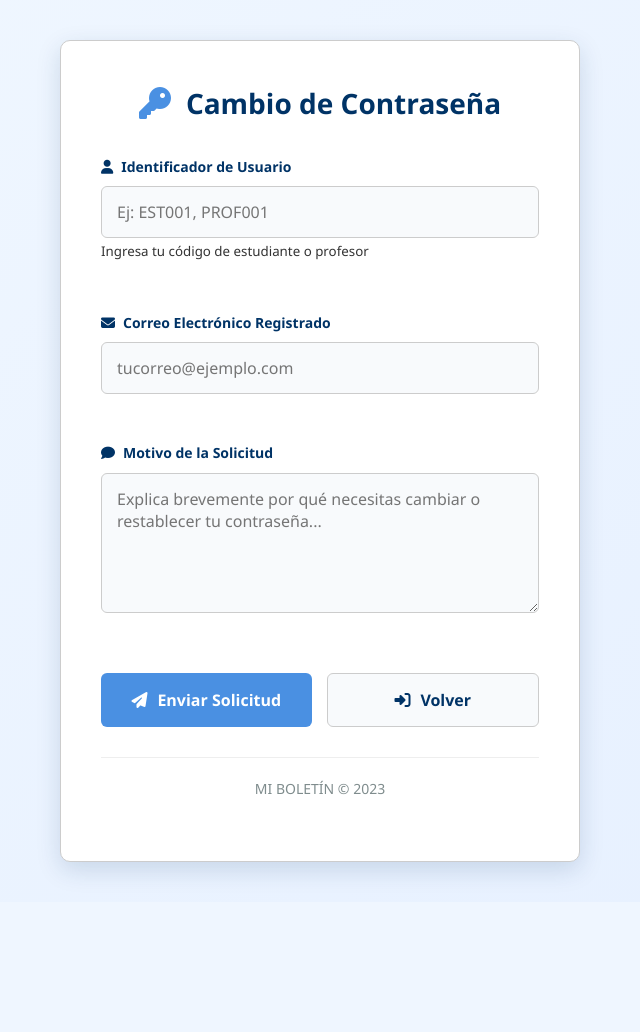
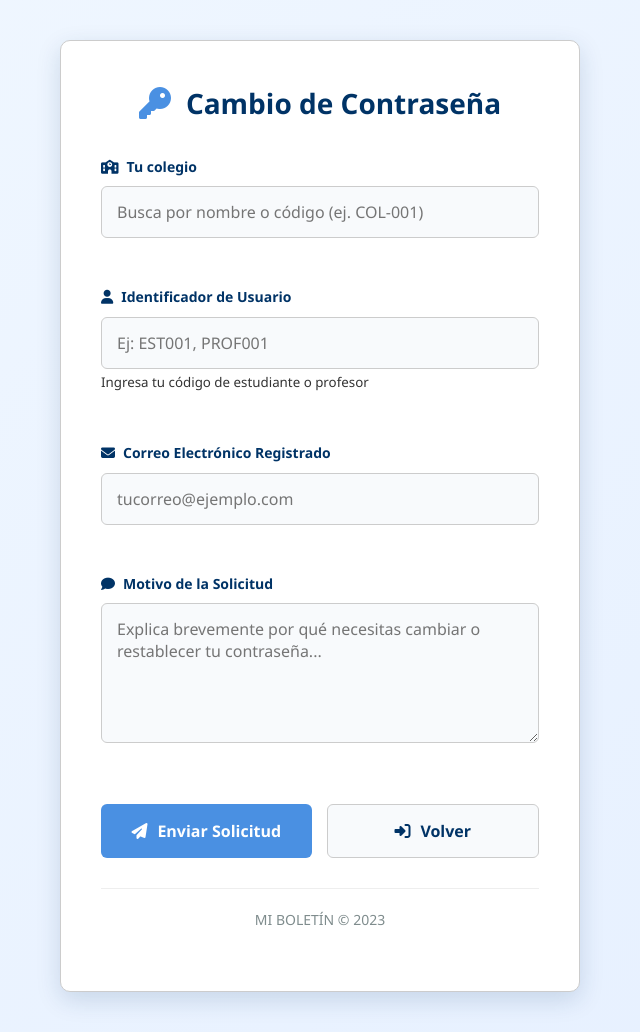
Before and after one commit to andresfelipemorenodominguez/MI_BOLETIN_APLICATIVO_ADMIN, a Flask app: page /solicitud_user in a window 1280 px wide. Shown: the whole page, without its empty margins (320-960 px from the left). Before the commit the page ends 883 px from the top, so only its background shows below. Run offline with Flask 3, Linux system fonts and the light colour scheme; data that the repository does not hold is empty; some libraries are stand-ins or nearby versions.

Commit message:
arreglo del olvido de contraseña

```diff
--- a/app.py
+++ b/app.py
@@ -644,6 +644,31 @@ def profesor_dashboard():
                            nombre=user_info['nombre'],
                            codigo=user_info['codigo'])
 
+def _get_admin_for_colegio(id_colegio):
+    """Devuelve (id_admin, nombre, correo) del administrador del colegio."""
+    conn = get_db_connection()
+    cur = conn.cursor()
+    admin = None
+    if id_colegio:
+        cur.execute(
+            """SELECT id_admin, nombre_completo, correo_electronico FROM administradores
+               WHERE id_colegio = %s AND rol = 'admin_colegio' ORDER BY id_admin LIMIT 1""",
+            (id_colegio,),
+        )
+        admin = cur.fetchone()
+    if not admin:
+        cur.execute(
+            """SELECT id_admin, nombre_completo, correo_electronico FROM administradores
+               WHERE rol = 'admin_colegio' AND id_colegio IS NOT NULL ORDER BY id_admin LIMIT 1"""
+        )
+        admin = cur.fetchone()
+    cur.close()
+    conn.close()
+    if admin:
+        return admin
+    return ('ADM001', 'Administrador del Sistema', 'admin@sistema.com')
+
+
 ########Esta ruta muestra una página donde los usuarios pueden solicitar acceso, incluyendo la información de contacto del administrador.############
 #
 @app.route('/solicitud_user')
@@ -652,34 +677,46 @@ def solicitud_user():
     user_info = session.get('user_info')
     if not id_colegio and user_info:
         id_colegio = user_info.get('id_colegio')
-    conn = get_db_connection()
-    cur = conn.cursor()
-    admin = None
+
+    colegio_nombre = ''
+    colegio_codigo = ''
     if id_colegio:
-        cur.execute(
-            """SELECT id_admin, nombre_completo, correo_electronico FROM administradores
-               WHERE id_colegio = %s AND rol = 'admin_colegio' ORDER BY id_admin LIMIT 1""",
+        conn = get_db_connection()
+        cur = conn.cursor()
+        cur.execute(
+            "SELECT nombre_oficial, codigo_colegio FROM colegios WHERE id_colegio = %s",
             (id_colegio,),
         )
-        admin = cur.fetchone()
-    if not admin:
-        cur.execute(
-            """SELECT id_admin, nombre_completo, correo_electronico FROM administradores
-               WHERE rol = 'admin_colegio' AND id_colegio IS NOT NULL ORDER BY id_admin LIMIT 1"""
-        )
-        admin = cur.fetchone()
-    cur.close()
-    conn.close()
-
-    if admin:
-        admin_id, admin_name, admin_email = admin
-    else:
-        admin_id, admin_name, admin_email = 'ADM001', 'Administrador del Sistema', 'admin@sistema.com'
+        row = cur.fetchone()
+        cur.close()
+        conn.close()
+        if row:
+            colegio_nombre, colegio_codigo = row
+
+    admin_id, admin_name, admin_email = _get_admin_for_colegio(id_colegio)
 
     return render_template('general/solicitud.html',
                            admin_id=admin_id,
                            admin_name=admin_name,
-                           admin_email=admin_email)
+                           admin_email=admin_email,
+                           id_colegio=id_colegio or '',
+                           colegio_nombre=colegio_nombre,
+                           colegio_codigo=colegio_codigo)
+
+
+@app.route('/api/colegio/admin', methods=['GET'])
+def api_colegio_admin():
+    """Administrador de un colegio (público, para solicitud de cambio de contraseña)."""
+    id_colegio = request.args.get('id_colegio', type=int)
+    if not id_colegio:
+        return jsonify({'status': 'error', 'message': 'id_colegio requerido'}), 400
+    admin_id, admin_name, admin_email = _get_admin_for_colegio(id_colegio)
+    return jsonify({
+        'status': 'success',
+        'admin_id': admin_id,
+        'admin_name': admin_name,
+        'admin_email': admin_email,
+    })
 
 ######Esta ruta verifica si un usuario existe (estudiante o profesor) y devuelve la información en formato JSON.#########
 #
--- a/static/script/solicitud.js
+++ b/static/script/solicitud.js
@@ -1,5 +1,4 @@
 document.addEventListener('DOMContentLoaded', function() {
-    // Elementos del DOM
     const form = document.getElementById('passwordRequestForm');
     const successMessage = document.getElementById('successMessage');
     const errorMessage = document.getElementById('errorMessage');
@@ -10,43 +9,148 @@ document.addEventListener('DOMContentLoaded', function() {
     const errorMessageText = document.getElementById('errorMessageText');
     const backFromSuccessBtn = document.getElementById('backFromSuccess');
 
-    // Campos del formulario
     const userIdentifier = document.getElementById('userIdentifier');
     const userEmail = document.getElementById('userEmail');
     const requestReason = document.getElementById('requestReason');
 
-    // Elementos para mostrar errores
     const userIdentifierError = document.getElementById('userIdentifierError');
     const userEmailError = document.getElementById('userEmailError');
     const requestReasonError = document.getElementById('requestReasonError');
+    const colegioError = document.getElementById('colegioError');
 
-    // Datos del administrador (desde HTML)
-    const adminId = document.getElementById('adminId').value;
-    const adminName = document.getElementById('adminName').value;
-    const adminEmail = document.getElementById('adminEmail').value;
+    const adminIdInput = document.getElementById('adminId');
+    const adminNameInput = document.getElementById('adminName');
+    const adminEmailInput = document.getElementById('adminEmail');
 
-    // Variable para almacenar tipo de usuario identificado
+    const colegioSearch = document.getElementById('colegioSearch');
+    const idColegioInput = document.getElementById('id_colegio');
+    const colegioSeleccionado = document.getElementById('colegioSeleccionado');
+    const colegioSelNombre = document.getElementById('colegioSelNombre');
+    const colegioSelCodigo = document.getElementById('colegioSelCodigo');
+    const colegioResultados = document.getElementById('colegioResultados');
+    const colegioCambiar = document.getElementById('colegioCambiar');
+
     let tipoUsuario = null;
     let nombreUsuario = null;
     let codigoUsuario = null;
     let idUsuario = null;
+    let colegioSearchTimer;
 
-    // Función para validar el formulario
+    function getIdColegio() {
+        const fromUrl = new URLSearchParams(window.location.search).get('id_colegio');
+        if (fromUrl) {
+            return parseInt(fromUrl, 10);
+        }
+        const fromInput = idColegioInput.value.trim();
+        return fromInput ? parseInt(fromInput, 10) : null;
+    }
+
+    async function cargarAdminColegio(idColegio) {
+        const response = await fetch('/api/colegio/admin?id_colegio=' + encodeURIComponent(idColegio));
+        const data = await response.json();
+        if (!response.ok || data.status !== 'success') {
+            throw new Error(data.message || 'No se pudo cargar el administrador del colegio.');
+        }
+        adminIdInput.value = data.admin_id;
+        adminNameInput.value = data.admin_name;
+        adminEmailInput.value = data.admin_email;
+    }
+
+    function mostrarColegioSeleccionado(c) {
+        idColegioInput.value = c.id_colegio;
+        colegioSelNombre.textContent = c.nombre_oficial;
+        colegioSelCodigo.textContent = c.codigo_colegio;
+        colegioSeleccionado.style.display = 'block';
+        colegioSearch.style.display = 'none';
+        colegioSearch.value = '';
+        colegioResultados.style.display = 'none';
+        colegioResultados.innerHTML = '';
+        colegioError.textContent = '';
+    }
+
+    async function seleccionarColegio(c) {
+        mostrarColegioSeleccionado(c);
+        try {
+            await cargarAdminColegio(c.id_colegio);
+        } catch (error) {
+            colegioError.textContent = error.message;
+        }
+    }
+
+    function reiniciarBusquedaColegio() {
+        idColegioInput.value = '';
+        colegioSeleccionado.style.display = 'none';
+        colegioSearch.style.display = 'block';
+        colegioSearch.value = '';
+        colegioSearch.focus();
+        colegioError.textContent = '';
+    }
+
+    async function buscarColegios(q) {
+        const response = await fetch('/api/colegios?q=' + encodeURIComponent(q || ''));
+        const data = await response.json();
+        const items = data.data || [];
+
+        if (!items.length) {
+            colegioResultados.innerHTML = '<li style="padding:10px;color:#718096;font-size:13px;">No se encontraron colegios</li>';
+            colegioResultados.style.display = 'block';
+            return;
+        }
+
+        colegioResultados.innerHTML = items.map(function(c) {
+            return '<li data-id="' + c.id_colegio + '" data-nombre="' + c.nombre_oficial + '" data-codigo="' + c.codigo_colegio + '">' +
+                '<strong>' + c.nombre_oficial + '</strong>' +
+                '<span style="color:#718096;font-size:12px;margin-left:6px;">' + c.codigo_colegio + '</span>' +
+                '</li>';
+        }).join('');
+        colegioResultados.style.display = 'block';
+
+        colegioResultados.querySelectorAll('li[data-id]').forEach(function(li) {
+            li.addEventListener('click', function() {
+                seleccionarColegio({
+                    id_colegio: li.dataset.id,
+                    nombre_oficial: li.dataset.nombre,
+                    codigo_colegio: li.dataset.codigo,
+                });
+            });
+        });
+    }
+
+    if (idColegioInput.value) {
+        colegioSearch.style.display = 'none';
+    }
+
+    colegioSearch.addEventListener('input', function() {
+        clearTimeout(colegioSearchTimer);
+        colegioSearchTimer = setTimeout(function() {
+            buscarColegios(colegioSearch.value.trim());
+        }, 250);
+    });
+
+    colegioSearch.addEventListener('focus', function() {
+        buscarColegios(colegioSearch.value.trim());
+    });
+
+    colegioCambiar.addEventListener('click', reiniciarBusquedaColegio);
+
     function validateForm() {
         let isValid = true;
 
-        // Resetear mensajes de error
         userIdentifierError.textContent = '';
         userEmailError.textContent = '';
         requestReasonError.textContent = '';
+        colegioError.textContent = '';
 
-        // Validar identificador de usuario
+        if (!getIdColegio()) {
+            colegioError.textContent = 'Selecciona tu colegio antes de enviar la solicitud.';
+            isValid = false;
+        }
+
         if (!userIdentifier.value.trim()) {
             userIdentifierError.textContent = 'El identificador de usuario es obligatorio';
             isValid = false;
         }
 
-        // Validar correo electrónico
         const emailPattern = /^[^\s@]+@[^\s@]+\.[^\s@]+$/;
         if (!userEmail.value.trim()) {
             userEmailError.textContent = 'El correo electrónico es obligatorio';
@@ -56,7 +160,6 @@ document.addEventListener('DOMContentLoaded', function() {
             isValid = false;
         }
 
-        // Validar motivo de la solicitud
         if (!requestReason.value.trim()) {
             requestReasonError.textContent = 'El motivo de la solicitud es obligatorio';
             isValid = false;
@@ -68,24 +171,20 @@ document.addEventListener('DOMContentLoaded', function() {
         return isValid;
     }
 
-    // Función para verificar usuario en la base de datos
-    async function verificarUsuarioEnBD(userId, userEmail) {
-        const params = new URLSearchParams(window.location.search);
-        const idColegio = params.get('id_colegio');
+    async function verificarUsuarioEnBD(userId, email) {
+        const idColegio = getIdColegio();
         if (!idColegio) {
-            throw new Error('Debes acceder desde el login después de seleccionar tu colegio.');
+            throw new Error('Selecciona tu colegio antes de enviar la solicitud.');
         }
-        try {
+
         const response = await fetch('/verificar_usuario', {
             method: 'POST',
-                headers: {
-                    'Content-Type': 'application/json',
-                },
+            headers: { 'Content-Type': 'application/json' },
             body: JSON.stringify({
                 userIdentifier: userId,
-                    userEmail: userEmail,
-                    id_colegio: parseInt(idColegio, 10),
-                })
+                userEmail: email,
+                id_colegio: idColegio,
+            }),
         });
 
         if (!response.ok) {
@@ -94,21 +193,13 @@ document.addEventListener('DOMContentLoaded', function() {
         }
 
         return await response.json();
-        } catch (error) {
-            console.error('Error al verificar usuario:', error);
-            throw error;
-        }
     }
 
-    // Función para guardar la solicitud en la base de datos
     async function guardarSolicitudEnBD(formData) {
-        try {
         const response = await fetch('/guardar_solicitud', {
             method: 'POST',
-                headers: {
-                    'Content-Type': 'application/json',
-                },
-                body: JSON.stringify(formData)
+            headers: { 'Content-Type': 'application/json' },
+            body: JSON.stringify(formData),
         });
 
         if (!response.ok) {
@@ -117,22 +208,15 @@ document.addEventListener('DOMContentLoaded', function() {
         }
 
         return await response.json();
-        } catch (error) {
-            console.error('Error al guardar solicitud:', error);
-            throw error;
-        }
     }
 
-    // Función para mostrar mensaje de éxito
     function showSuccessMessage(data) {
-        const mensaje = `
-            Tu solicitud (N° <strong>${data.id_solicitud}</strong>) como
-            <strong>${data.tipo_usuario}</strong> (<strong>${data.nombre_usuario}</strong>)
-            ha sido enviada al administrador del sistema
-            (<strong>${data.admin_name}</strong>, ${data.admin_email}).
-            <br><br>
-            <small>Fecha de solicitud: ${data.fecha_solicitud}</small>
-        `;
+        const mensaje =
+            'Tu solicitud (N° <strong>' + data.id_solicitud + '</strong>) como ' +
+            '<strong>' + data.tipo_usuario + '</strong> (<strong>' + data.nombre_usuario + '</strong>) ' +
+            'ha sido enviada al administrador del sistema ' +
+            '(<strong>' + data.admin_name + '</strong>, ' + data.admin_email + ').' +
+            '<br><br><small>Fecha de solicitud: ' + data.fecha_solicitud + '</small>';
 
         successMessageText.innerHTML = mensaje;
         form.classList.add('hidden');
@@ -140,7 +224,6 @@ document.addEventListener('DOMContentLoaded', function() {
         successMessage.classList.remove('hidden');
     }
 
-    // Función para mostrar mensaje de error
     function showErrorMessage(mensaje) {
         if (mensaje) {
             errorMessageText.textContent = mensaje;
@@ -150,16 +233,21 @@ document.addEventListener('DOMContentLoaded', function() {
         errorMessage.classList.remove('hidden');
     }
 
-    // Función para mostrar formulario
     function showForm() {
         form.classList.remove('hidden');
         successMessage.classList.add('hidden');
         errorMessage.classList.add('hidden');
     }
 
-    // Función para resetear formulario
     function resetForm() {
+        const savedColegio = idColegioInput.value;
+        const hadColegio = Boolean(savedColegio);
         form.reset();
+        if (hadColegio) {
+            idColegioInput.value = savedColegio;
+        } else {
+            reiniciarBusquedaColegio();
+        }
         tipoUsuario = null;
         nombreUsuario = null;
         codigoUsuario = null;
@@ -167,87 +255,68 @@ document.addEventListener('DOMContentLoaded', function() {
         userIdentifierError.textContent = '';
         userEmailError.textContent = '';
         requestReasonError.textContent = '';
+        colegioError.textContent = '';
     }
 
-    // Manejar envío del formulario
     form.addEventListener('submit', async function(e) {
         e.preventDefault();
 
-        // Validar formulario
         if (!validateForm()) {
             return;
         }
 
-        // Deshabilitar botones durante el envío
         const submitButton = form.querySelector('button[type="submit"]');
         const originalText = submitButton.innerHTML;
         submitButton.innerHTML = '<i class="fas fa-spinner fa-spin"></i> Verificando...';
         submitButton.disabled = true;
 
         try {
-            // Primero verificar si el usuario existe en la BD
             const verificationResult = await verificarUsuarioEnBD(
                 userIdentifier.value.trim(),
                 userEmail.value.trim()
             );
 
             if (verificationResult.status === 'success') {
-                // Usuario verificado correctamente
                 tipoUsuario = verificationResult.tipo;
                 nombreUsuario = verificationResult.nombre;
                 codigoUsuario = verificationResult.codigo;
                 idUsuario = verificationResult.id;
 
-                // Crear objeto con los datos del formulario
                 const formData = {
                     userIdentifier: userIdentifier.value.trim(),
                     userEmail: userEmail.value.trim(),
                     requestReason: requestReason.value.trim(),
-                    adminId: adminId
+                    adminId: adminIdInput.value,
                 };
 
-                // Guardar la solicitud en la base de datos
                 const saveResult = await guardarSolicitudEnBD(formData);
 
                 if (saveResult.status === 'success') {
-                    // Mostrar mensaje de éxito con información específica
                     showSuccessMessage(saveResult);
-
-                    // Enviar notificación por correo (opcional, implementación futura)
-                    console.log('Solicitud guardada en la base de datos:', saveResult);
                 } else {
                     throw new Error(saveResult.message || 'Error al guardar la solicitud');
                 }
-
             } else {
-                // Usuario no encontrado
                 showErrorMessage('Usuario no encontrado. Verifica tu identificador y correo electrónico.');
             }
-
         } catch (error) {
-            // Mostrar mensaje de error
             showErrorMessage(error.message || 'Error al procesar la solicitud. Por favor, inténtalo de nuevo.');
             console.error('Error al enviar la solicitud:', error);
         } finally {
-            // Restaurar botón
             submitButton.innerHTML = originalText;
             submitButton.disabled = false;
         }
     });
 
-    // Resto del código permanece igual...
-    // Manejar clic en "Volver a Iniciar Sesión"
     backToLoginBtn.addEventListener('click', function() {
         window.location.href = '/loginuser';
     });
 
-    // Manejar clic en "Nueva Solicitud"
     newRequestBtn.addEventListener('click', function() {
         resetForm();
         showForm();
     });
 
-    // Manejar clic en "Intentar de nuevo"
     tryAgainBtn.addEventListener('click', function() {
         showForm();
     });
@@ -256,13 +325,10 @@ document.addEventListener('DOMContentLoaded', function() {
         window.location.href = '/loginuser';
     });
 
-    // Validación en tiempo real para mejorar la experiencia de usuario
     userIdentifier.addEventListener('blur', function() {
-        if (!userIdentifier.value.trim()) {
-            userIdentifierError.textContent = 'El identificador de usuario es obligatorio';
-        } else {
-            userIdentifierError.textContent = '';
-        }
+        userIdentifierError.textContent = userIdentifier.value.trim()
+            ? ''
+            : 'El identificador de usuario es obligatorio';
     });
 
     userEmail.addEventListener('blur', function() {
@@ -286,7 +352,6 @@ document.addEventListener('DOMContentLoaded', function() {
         }
     });
 
-    // Limpiar sesión al cargar la página
     window.addEventListener('beforeunload', function() {
         fetch('/limpiar_sesion', { method: 'POST' });
     });
--- a/templates/general/solicitud.html
+++ b/templates/general/solicitud.html
@@ -24,6 +24,21 @@
             <!-- SECCIÓN 2: FORMULARIO DE SOLICITUD -->
             <!-- Formulario para que el usuario solicite cambio o restablecimiento de contraseña -->
             <form id="passwordRequestForm" class="form">
+                <!-- CAMPO 0: Selección de colegio -->
+                <div class="form-group" id="colegioGroup">
+                    <label for="colegioSearch"><i class="fas fa-school"></i> Tu colegio</label>
+                    <input type="text" id="colegioSearch"
+                        placeholder="Busca por nombre o código (ej. COL-001)" autocomplete="off">
+                    <input type="hidden" id="id_colegio" value="{{ id_colegio }}">
+                    <div id="colegioSeleccionado" class="colegio-seleccionado" {% if not id_colegio %}style="display:none;"{% endif %}>
+                        <strong id="colegioSelNombre">{{ colegio_nombre }}</strong>
+                        <span id="colegioSelCodigo">{{ colegio_codigo }}</span>
+                        <button type="button" id="colegioCambiar">Cambiar</button>
+                    </div>
+                    <ul id="colegioResultados" class="colegio-resultados"></ul>
+                    <div class="error-message" id="colegioError"></div>
+                </div>
+
                 <!-- CAMPO 1: Identificador de Usuario -->
                 <div class="form-group">
                     <label for="userIdentifier"><i class="fas fa-user"></i> Identificador de Usuario</label>
```
Also changed, not shown: static/css/solicitud.css (+43 -0 lines), 1 other file. Lines whose indentation alone changed are shown as unchanged.
